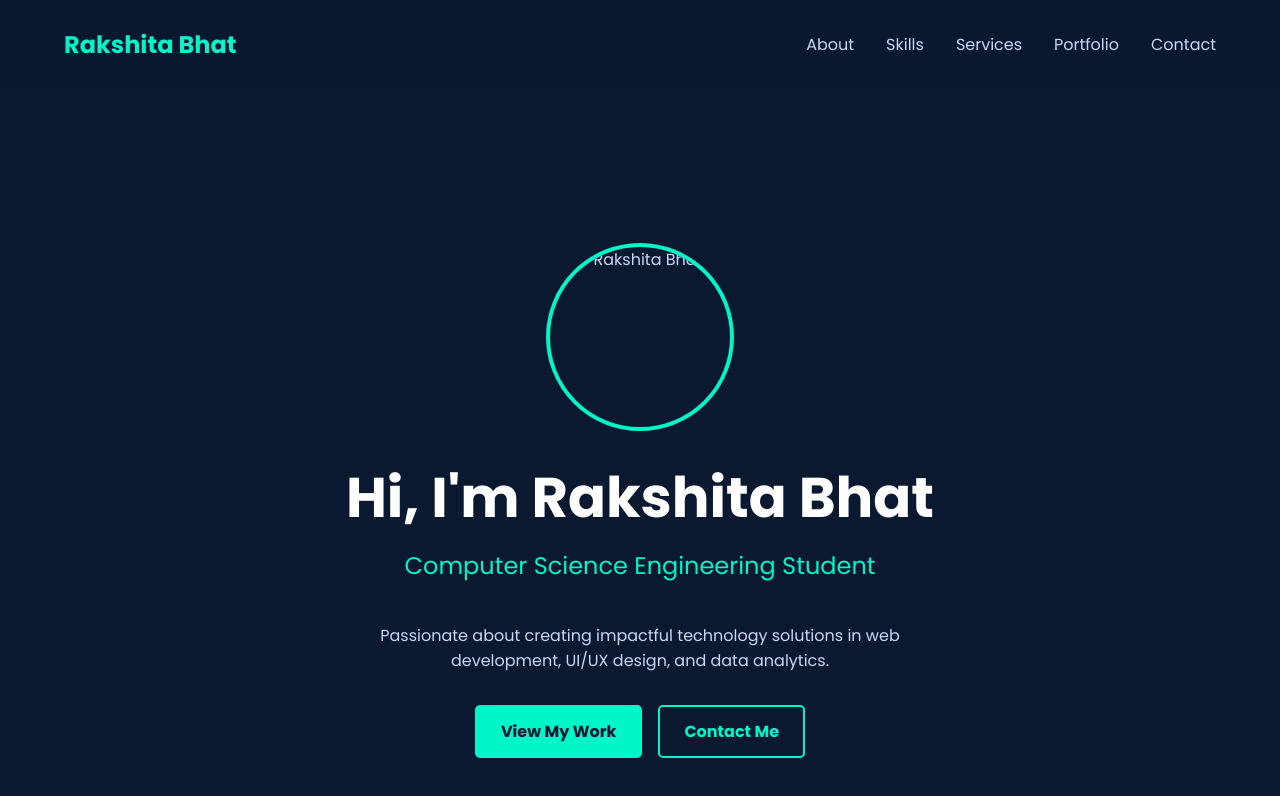
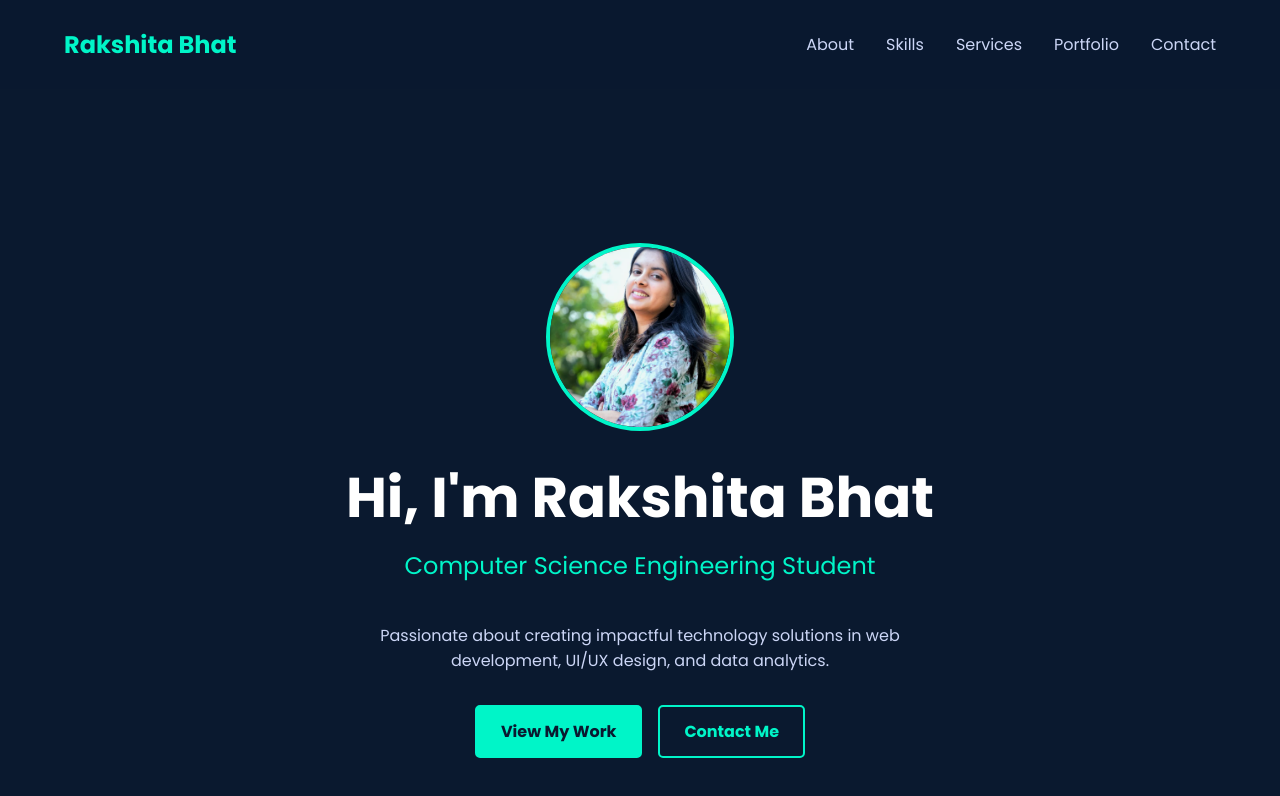
Before and after one commit to Rakshitabhat722/my-portfolio, a plain HTML site: page index.html in a window 1280 px wide. Shown: the top 796 px of the page. Drawn offline with Linux system fonts and the light colour scheme.

Commit message:
Update index.html

```diff
--- a/index.html
+++ b/index.html
@@ -25,7 +25,7 @@
     <main>
 
         <section id="home">
-            <img src="images/profile-picture.jpg" alt="Rakshita Bhat" class="profile-picture">
+           <img src="profile-picture.jpg" alt="Rakshita Bhat" class="profile-picture">
             <h1>Hi, I'm Rakshita Bhat</h1>
             <p class="subtitle">Computer Science Engineering Student</p>
             <p class="home-bio">Passionate about creating impactful technology solutions in web development, UI/UX design, and data analytics.</p>
@@ -190,4 +190,5 @@
 
     <script src="script.js"></script>
 </body>
+
 </html>
```
